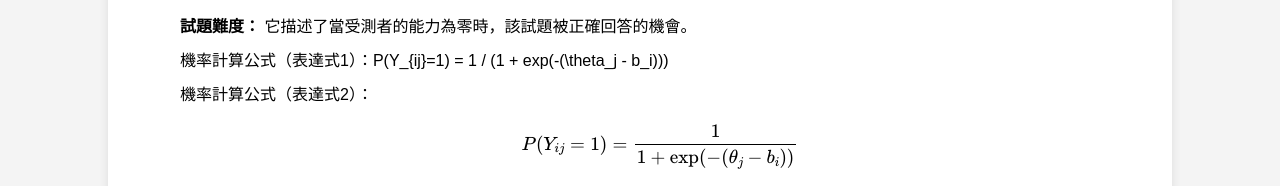
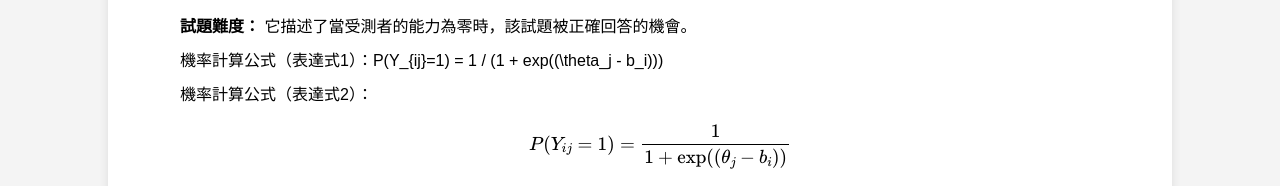
Before and after one commit to machi1007/irtintro, a plain HTML site: page index.html in a window 1280 px wide. Shown: the part 299-485 px from the top of the page. Drawn offline with nearby package versions, Linux system fonts and the light colour scheme; some packages are replaced by stand-ins of ours.

Commit message:
Update index.html

```diff
--- a/index.html
+++ b/index.html
@@ -86,8 +86,8 @@
         </p>
         <ul>
             <li><strong>試題難度：</strong> 它描述了當受測者的能力為零時，該試題被正確回答的機會。</li>
-            <li>機率計算公式（表達式1）：P(Y_{ij}=1) = 1 / (1 + exp(-(\theta_j - b_i)))</li>
-            <li>機率計算公式（表達式2）：\[ P(Y_{ij}=1) = \frac{1}{1 + \exp(-(\theta_j - b_i))} \]</li>
+            <li>機率計算公式（表達式1）：P(Y_{ij}=1) = 1 / (1 + exp((\theta_j - b_i)))</li>
+            <li>機率計算公式（表達式2）：\[ P(Y_{ij}=1) = \frac{1}{1 + \exp((\theta_j - b_i))} \]</li>
         </ul>
 
         <!-- 2PL模型介紹 -->
```
